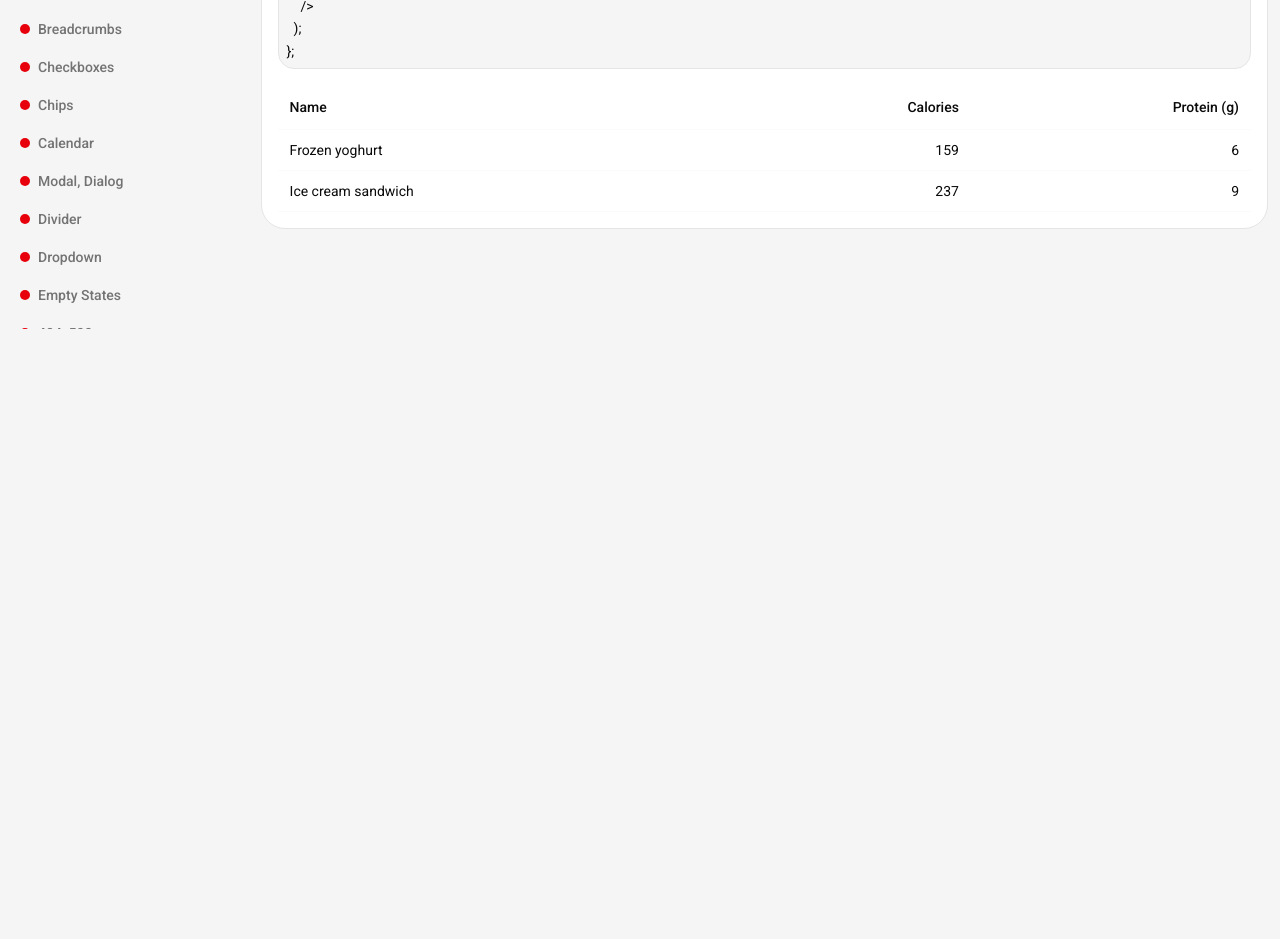
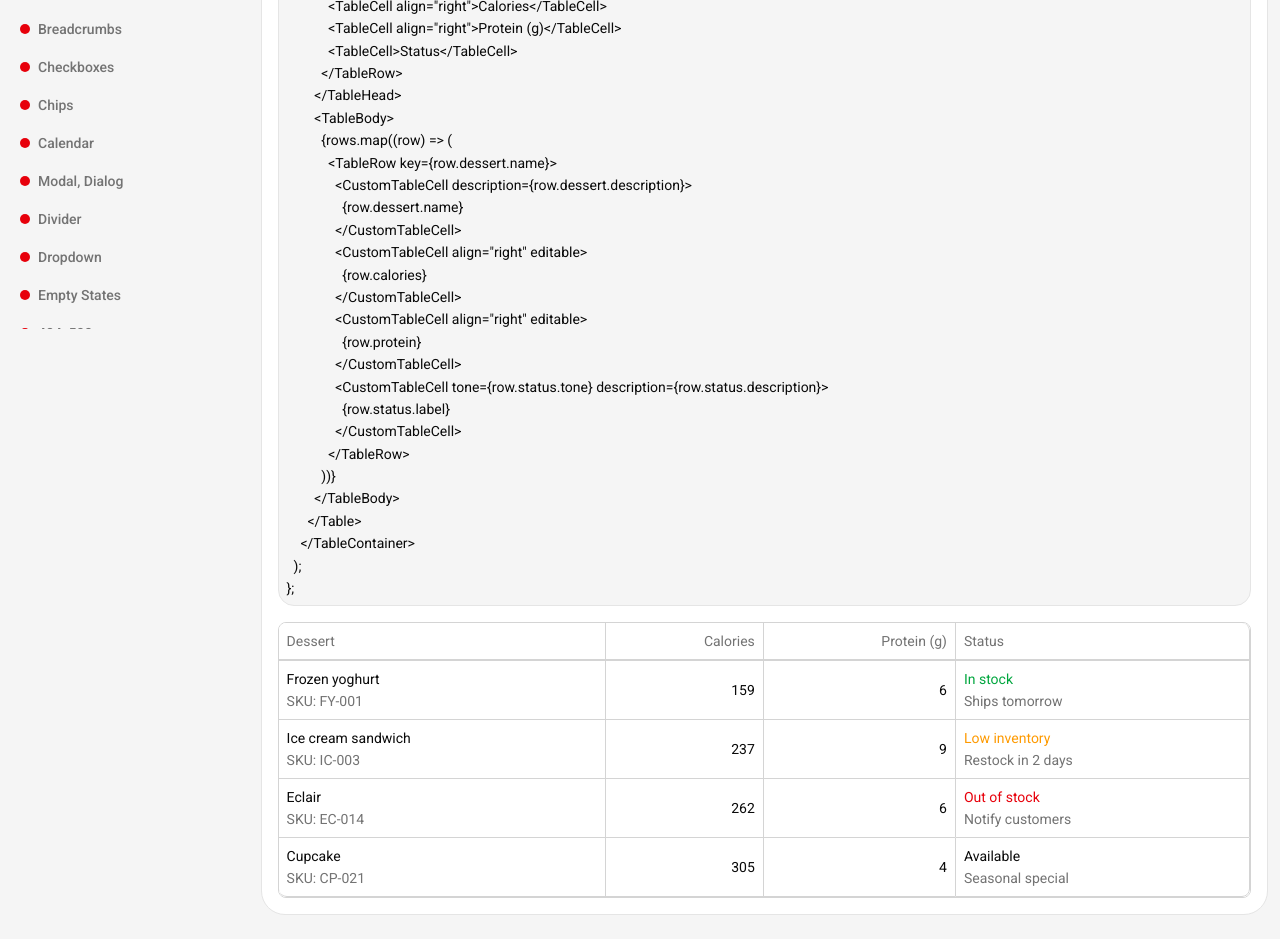
Before and after one commit to a169n/mui-custom-theme, a React (Vite) app: page /table in a window 1280 px wide. Shown: the part 500-1439 px from the top of the page. Before the commit the page ends 853 px from the top, so only its background shows below. Built offline with nearby package versions, Linux system fonts and the light colour scheme.

Commit message:
feat: add themed table styling and editable cells

```diff
--- /dev/null
+++ b/src/components/table/CustomTableCell.tsx
@@ -0,0 +1,69 @@
+import { Box, TableCell, Typography } from '@mui/material';
+import type { TableCellProps } from '@mui/material';
+import { forwardRef } from 'react';
+import type { ReactNode } from 'react';
+
+export type TableCellTone = 'default' | 'warning' | 'positive' | 'negative';
+
+export interface CustomTableCellProps extends TableCellProps {
+  tone?: TableCellTone;
+  description?: ReactNode;
+  editable?: boolean;
+}
+
+const getAlignment = (align: TableCellProps['align']) => {
+  switch (align) {
+    case 'right':
+      return 'flex-end';
+    case 'center':
+      return 'center';
+    case 'justify':
+      return 'stretch';
+    default:
+      return 'flex-start';
+  }
+};
+
+export const CustomTableCell = forwardRef<HTMLTableCellElement, CustomTableCellProps>(
+  ({ children, description, tone = 'default', editable = false, align, ...rest }, ref) => (
+    <TableCell
+      {...rest}
+      ref={ref}
+      align={align}
+      data-editable={editable ? 'true' : undefined}
+      data-tone={tone}
+    >
+      <Box
+        sx={(theme) => ({
+          display: 'flex',
+          flexDirection: 'column',
+          gap: description ? theme.spacing(0.5) : 0,
+          alignItems: getAlignment(align),
+          textAlign: !align || align === 'inherit' ? 'left' : align,
+          width: '100%',
+        })}
+        contentEditable={editable}
+        suppressContentEditableWarning={editable}
+      >
+        <Box component="span" sx={{ width: '100%' }}>
+          {children}
+        </Box>
+        {description ? (
+          <Typography
+            variant="textM"
+            color="text.secondary"
+            component="span"
+            contentEditable={false}
+            sx={{ width: '100%' }}
+          >
+            {description}
+          </Typography>
+        ) : null}
+      </Box>
+    </TableCell>
+  ),
+);
+
+CustomTableCell.displayName = 'CustomTableCell';
+
+export default CustomTableCell;
--- /dev/null
+++ b/src/components/table/index.ts
@@ -0,0 +1 @@
+export * from './CustomTableCell';
--- a/src/pages/components/TablePage.tsx
+++ b/src/pages/components/TablePage.tsx
@@ -1,17 +1,85 @@
-import { Table, TableBody, TableCell, TableHead, TableRow } from '@mui/material';
+import { Table, TableBody, TableCell, TableContainer, TableHead, TableRow } from '@mui/material';
 import PageContainer from '../PageContainer';
 import { createUsageSnippet } from '../../utils/createUsageSnippet';
+import { CustomTableCell } from '../../components/table';
 
 const tableUsage = createUsageSnippet([
   'return (',
-  '  <TableHead',
-  '    sx={{',
-  '      bgcolor: theme.palette.gray[50],',
-  "      '& .MuiTableCell-root': { color: theme.palette.text.secondary },",
-  '    }}',
-  '  />',
+  '  <TableContainer>',
+  '    <Table>',
+  '      <TableHead>',
+  '        <TableRow>',
+  '          <TableCell>Dessert</TableCell>',
+  '          <TableCell align="right">Calories</TableCell>',
+  '          <TableCell align="right">Protein (g)</TableCell>',
+  '          <TableCell>Status</TableCell>',
+  '        </TableRow>',
+  '      </TableHead>',
+  '      <TableBody>',
+  '        {rows.map((row) => (',
+  '          <TableRow key={row.dessert.name}>',
+  '            <CustomTableCell description={row.dessert.description}>',
+  '              {row.dessert.name}',
+  '            </CustomTableCell>',
+  '            <CustomTableCell align="right" editable>',
+  '              {row.calories}',
+  '            </CustomTableCell>',
+  '            <CustomTableCell align="right" editable>',
+  '              {row.protein}',
+  '            </CustomTableCell>',
+  '            <CustomTableCell tone={row.status.tone} description={row.status.description}>',
+  '              {row.status.label}',
+  '            </CustomTableCell>',
+  '          </TableRow>',
+  '        ))}',
+  '      </TableBody>',
+  '    </Table>',
+  '  </TableContainer>',
   ');',
 ]);
+
+const rows = [
+  {
+    dessert: { name: 'Frozen yoghurt', description: 'SKU: FY-001' },
+    calories: 159,
+    protein: 6,
+    status: {
+      label: 'In stock',
+      tone: 'positive' as const,
+      description: 'Ships tomorrow',
+    },
+  },
+  {
+    dessert: { name: 'Ice cream sandwich', description: 'SKU: IC-003' },
+    calories: 237,
+    protein: 9,
+    status: {
+      label: 'Low inventory',
+      tone: 'warning' as const,
+      description: 'Restock in 2 days',
+    },
+  },
+  {
+    dessert: { name: 'Eclair', description: 'SKU: EC-014' },
+    calories: 262,
+    protein: 6,
+    status: {
+      label: 'Out of stock',
+      tone: 'negative' as const,
+      description: 'Notify customers',
+    },
+  },
+  {
+    dessert: { name: 'Cupcake', description: 'SKU: CP-021' },
+    calories: 305,
+    protein: 4,
+    status: {
+      label: 'Available',
+      tone: 'default' as const,
+      description: 'Seasonal special',
+    },
+  },
+];
 
 export const TablePage = () => (
   <PageContainer
@@ -19,29 +87,39 @@ export const TablePage = () => (
     description="Tables organize data in rows and columns."
     usage={tableUsage}
   >
-    <Table size="small">
+    <TableContainer>
+      <Table>
         <TableHead>
           <TableRow>
-          <TableCell>Name</TableCell>
+            <TableCell>Dessert</TableCell>
             <TableCell align="right">Calories</TableCell>
             <TableCell align="right">Protein (g)</TableCell>
+            <TableCell>Status</TableCell>
           </TableRow>
         </TableHead>
         <TableBody>
-        {[
-          ['Frozen yoghurt', 159, 6],
-          ['Ice cream sandwich', 237, 9],
-        ].map(([name, calories, protein]) => (
-          <TableRow key={name}>
-            <TableCell component="th" scope="row">
-              {name}
-            </TableCell>
-            <TableCell align="right">{calories}</TableCell>
-            <TableCell align="right">{protein}</TableCell>
+          {rows.map((row) => (
+            <TableRow key={row.dessert.name}>
+              <CustomTableCell description={row.dessert.description}>
+                {row.dessert.name}
+              </CustomTableCell>
+              <CustomTableCell align="right" editable>
+                {row.calories}
+              </CustomTableCell>
+              <CustomTableCell align="right" editable>
+                {row.protein}
+              </CustomTableCell>
+              <CustomTableCell
+                tone={row.status.tone}
+                description={row.status.description}
+              >
+                {row.status.label}
+              </CustomTableCell>
             </TableRow>
           ))}
         </TableBody>
       </Table>
+    </TableContainer>
   </PageContainer>
 );
 
--- a/src/theme/components/data-display/index.ts
+++ b/src/theme/components/data-display/index.ts
@@ -1,10 +1,12 @@
 import type { Components, Theme } from '@mui/material/styles';
 import { chip } from './chip';
+import { table } from './table';
 
 export const dataDisplay: Components<Theme> = {
   ...chip,
+  ...table,
 };
 
-export { chip };
+export { chip, table };
 
 export default dataDisplay;
--- /dev/null
+++ b/src/theme/components/data-display/table.ts
@@ -0,0 +1,166 @@
+import type { Components, Theme } from '@mui/material/styles';
+
+const getTableRadius = (theme: Theme) =>
+  `${theme.tokens?.theme?.radius?.md ?? theme.shape.borderRadius ?? 8}px`;
+
+export const table: Components<Theme> = {
+  MuiTableContainer: {
+    styleOverrides: {
+      root: ({ theme }) => {
+        const borderColor = theme.palette.gray[300];
+        const radius = getTableRadius(theme);
+
+        return {
+          width: '100%',
+          borderRadius: radius,
+          border: `1px solid ${borderColor}`,
+          overflow: 'auto',
+          backgroundColor: theme.palette.white.main,
+          scrollbarColor: `${theme.palette.gray[300]} transparent`,
+          '&::-webkit-scrollbar': {
+            width: '6px',
+            height: '6px',
+          },
+          '&::-webkit-scrollbar-thumb': {
+            backgroundColor: theme.palette.gray[300],
+            borderRadius: '10px',
+            '&:hover': {
+              backgroundColor: theme.palette.gray[400],
+            },
+          },
+          '&::-webkit-scrollbar-track': {
+            background: theme.palette.gray[100],
+          },
+        };
+      },
+    },
+  },
+  MuiTable: {
+    styleOverrides: {
+      root: ({ theme }) => {
+        const borderColor = theme.palette.gray[300];
+        const radius = getTableRadius(theme);
+
+        return {
+          width: '100%',
+          borderCollapse: 'separate',
+          borderSpacing: 0,
+          backgroundColor: theme.palette.white.main,
+          '& thead': {
+            backgroundColor: theme.palette.white.main,
+          },
+          '& tbody': {
+            backgroundColor: theme.palette.white.main,
+          },
+          '& thead tr:first-of-type th:first-of-type': {
+            borderTopLeftRadius: radius,
+          },
+          '& thead tr:first-of-type th:last-of-type': {
+            borderTopRightRadius: radius,
+          },
+          '& tbody tr:last-of-type td:first-of-type': {
+            borderBottomLeftRadius: radius,
+          },
+          '& tbody tr:last-of-type td:last-of-type': {
+            borderBottomRightRadius: radius,
+          },
+          '& thead tr:last-of-type .MuiTableCell-root': {
+            borderBottom: `1px solid ${borderColor}`,
+          },
+          '& tbody tr:last-of-type .MuiTableCell-root': {
+            borderBottom: `1px solid ${borderColor}`,
+          },
+        };
+      },
+    },
+  },
+  MuiTableHead: {
+    styleOverrides: {
+      root: ({ theme }) => ({
+        backgroundColor: theme.palette.white.main,
+        '& .MuiTableCell-root': {
+          ...theme.typography.textM,
+          color: theme.palette.text.secondary,
+          fontWeight: theme.typography.fontWeightRegular,
+        },
+      }),
+    },
+  },
+  MuiTableBody: {
+    styleOverrides: {
+      root: ({ theme }) => ({
+        backgroundColor: theme.palette.white.main,
+      }),
+    },
+  },
+  MuiTableRow: {
+    styleOverrides: {
+      root: ({ theme }) => {
+        const borderColor = theme.palette.gray[300];
+
+        return {
+          '&:last-of-type .MuiTableCell-root': {
+            borderBottom: `1px solid ${borderColor}`,
+          },
+        };
+      },
+    },
+  },
+  MuiTableCell: {
+    styleOverrides: {
+      root: ({ theme }) => {
+        const borderColor = theme.palette.gray[300];
+        const modeTokens = theme.tokens?.modes?.[theme.palette.mode];
+        const warningColor = modeTokens?.text.warning ?? theme.palette.warning.main;
+        const negativeColor = modeTokens?.text.negative ?? theme.palette.error.main;
+        const positiveColor = modeTokens?.text.positive ?? theme.palette.success.main;
+
+        return {
+          ...theme.typography.textM,
+          color: theme.palette.text.primary,
+          padding: theme.spacing(2),
+          backgroundColor: theme.palette.white.main,
+          borderBottom: 'none',
+          borderTop: `1px solid ${borderColor}`,
+          borderLeft: `1px solid ${borderColor}`,
+          position: 'relative',
+          '&:first-of-type': {
+            borderLeft: 'none',
+          },
+          '&:last-of-type': {
+            borderRight: `1px solid ${borderColor}`,
+          },
+          '&[data-editable="true"]': {
+            cursor: 'text',
+          },
+          '&[data-editable="true"]:focus-within': {
+            outline: `2px solid ${theme.palette.brand[700]}`,
+            outlineOffset: '-2px',
+            zIndex: 1,
+          },
+          '&[data-tone="default"]': {
+            color: theme.palette.text.primary,
+          },
+          '&[data-tone="warning"]': {
+            color: warningColor,
+          },
+          '&[data-tone="negative"]': {
+            color: negativeColor,
+          },
+          '&[data-tone="positive"]': {
+            color: positiveColor,
+          },
+        };
+      },
+      head: ({ theme }) => ({
+        backgroundColor: theme.palette.white.main,
+        borderTop: 'none',
+        borderBottom: 'none',
+        color: theme.palette.text.secondary,
+        fontWeight: theme.typography.fontWeightRegular,
+      }),
+    },
+  },
+};
+
+export default table;
--- a/src/theme/components/surfaces.ts
+++ b/src/theme/components/surfaces.ts
@@ -106,11 +106,6 @@ export const surfaces: Components<Theme> = {
       root: { '& .MuiTabs-flexContainer': { gap: '16px' } },
     },
   },
-  MuiTableCell: {
-    styleOverrides: {
-      root: { backgroundColor: 'transparent', padding: '10px 12px !important' },
-    },
-  },
   MuiPagination: {
     styleOverrides: {
       root: ({ theme }) => ({
```
Lines whose indentation alone changed are shown as unchanged.
